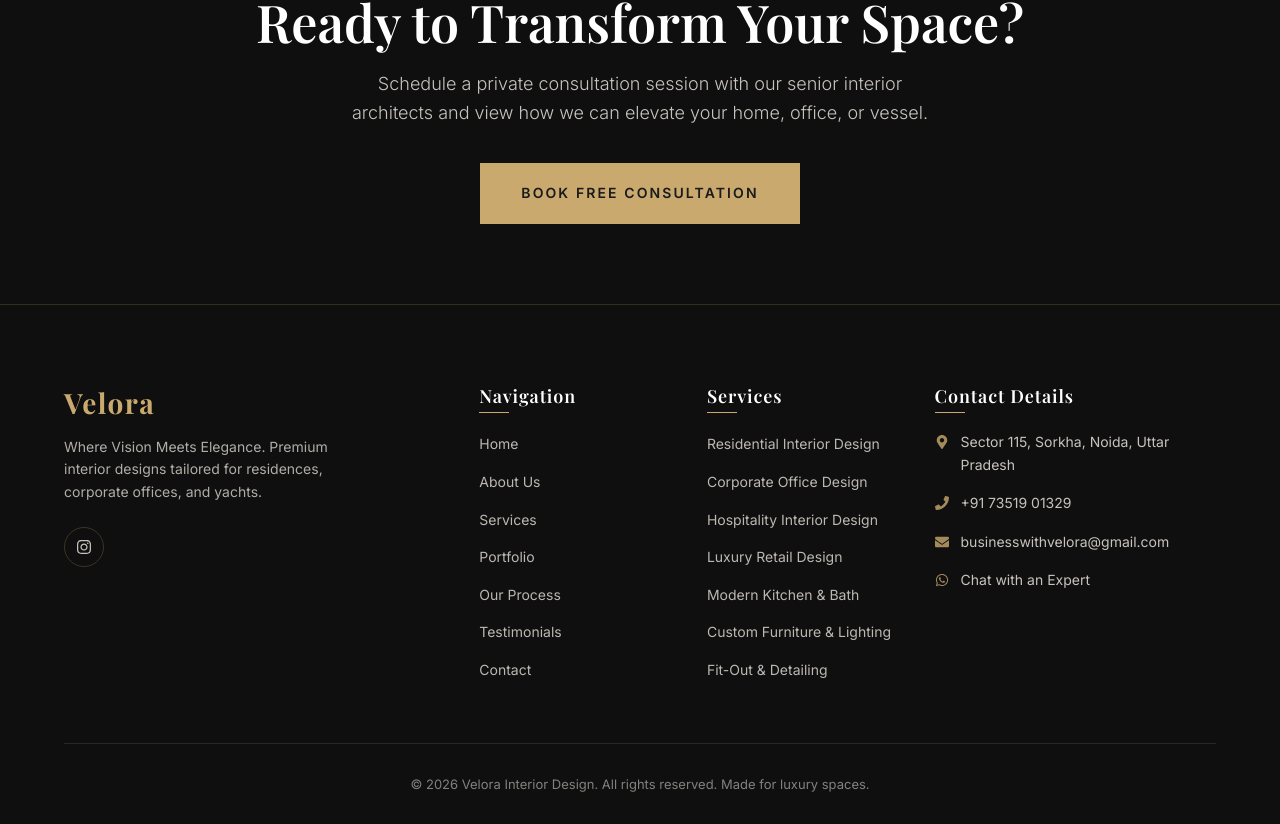
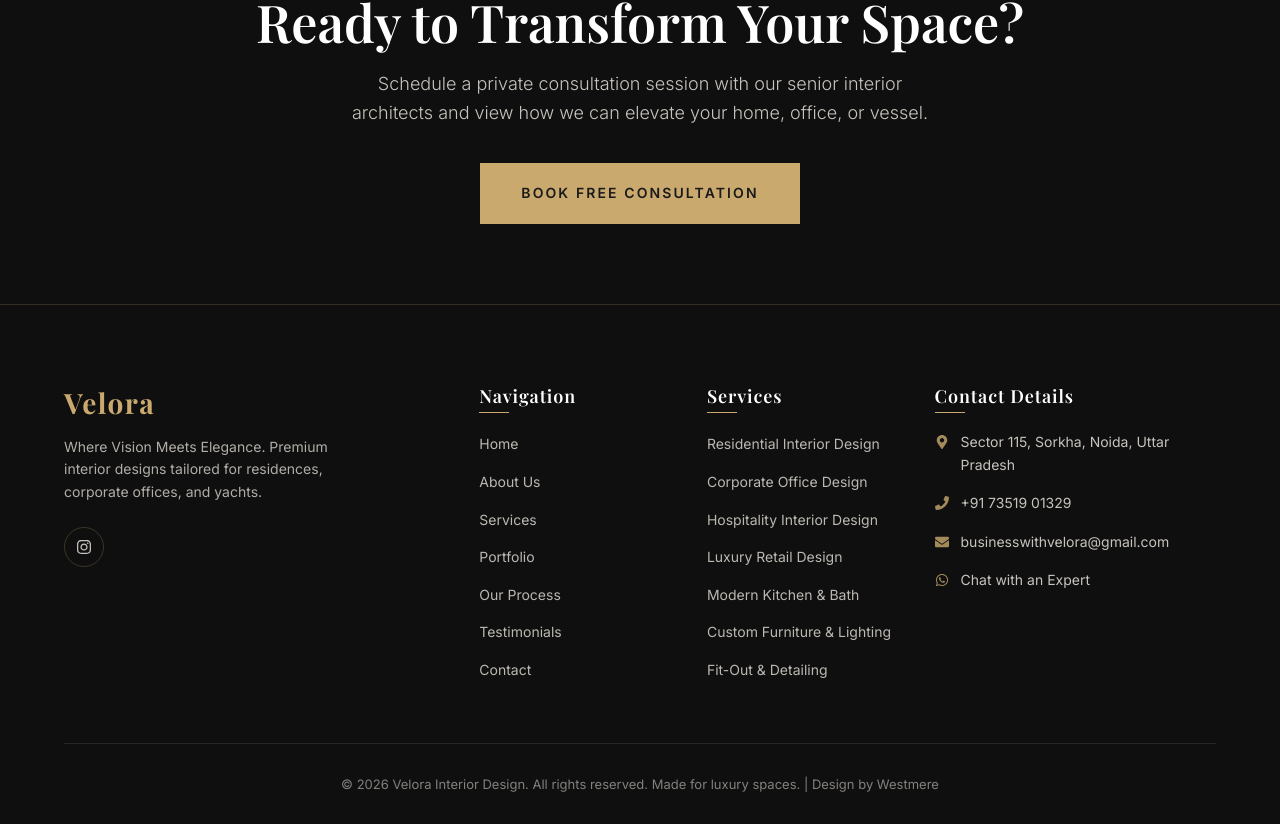
Before and after one commit to businesswithvelora/Velora-Interior-Design, a React (Vite) app: page / in a window 1280 px wide. Shown: the part 6226-7050 px from the top of the page. Built offline with nearby package versions, Linux system fonts and the light colour scheme.

Commit message:
update changes

```diff
--- a/src/components/common/Footer.jsx
+++ b/src/components/common/Footer.jsx
@@ -1,7 +1,13 @@
 /* FILE: src/components/common/Footer.jsx */
 import React from 'react';
 import { Link } from 'react-router-dom';
-import { FaInstagram, FaPinterest, FaLinkedin, FaYoutube, FaPhone, FaEnvelope, FaMapMarkerAlt, FaWhatsapp } from 'react-icons/fa';
+import {
+  FaInstagram,
+  FaPhone,
+  FaEnvelope,
+  FaMapMarkerAlt,
+  FaWhatsapp,
+} from 'react-icons/fa';
 import { services } from '../../data/services';
 
 export const Footer = () => {
@@ -15,10 +21,18 @@ export const Footer = () => {
           <div className="footer-col">
             <h3 className="footer-logo">Velora</h3>
             <p className="footer-tagline">
-              Where Vision Meets Elegance. Premium interior designs tailored for residences, corporate offices, and yachts.
+              Where Vision Meets Elegance. Premium interior designs tailored
+              for residences, corporate offices, and yachts.
             </p>
+
             <div className="footer-socials">
-              <a href="https://www.instagram.com/designvelorainterior?igsh=ZWdqZGJxY3d4YnRh&utm_source=qr" className="footer-social-icon clickable" aria-label="Instagram">
+              <a
+                href="https://www.instagram.com/designvelorainterior?igsh=ZWdqZGJxY3d4YnRh&utm_source=qr"
+                className="footer-social-icon clickable"
+                target="_blank"
+                rel="noopener noreferrer"
+                aria-label="Instagram"
+              >
                 <FaInstagram />
               </a>
             </div>
@@ -69,6 +83,7 @@ export const Footer = () => {
           {/* Column 4: Contact Information */}
           <div className="footer-col">
             <h4 className="footer-heading">Contact Details</h4>
+
             <div className="footer-info">
               <div className="footer-info-item">
                 <FaMapMarkerAlt />
@@ -81,14 +96,24 @@ export const Footer = () => {
                   Sector 115, Sorkha, Noida, Uttar Pradesh
                 </a>
               </div>
+
               <div className="footer-info-item">
                 <FaPhone />
-                <a href="tel:+91 73519 01329" className="clickable">+91 73519 01329</a>
+                <a href="tel:+917351901329" className="clickable">
+                  +91 73519 01329
+                </a>
               </div>
+
               <div className="footer-info-item">
                 <FaEnvelope />
-                <a href="mailto:businesswithvelora@gmail.com" className="clickable">businesswithvelora@gmail.com</a>
+                <a
+                  href="mailto:businesswithvelora@gmail.com"
+                  className="clickable"
+                >
+                  businesswithvelora@gmail.com
+                </a>
               </div>
+
               <div className="footer-info-item">
                 <FaWhatsapp />
                 <a
@@ -107,7 +132,16 @@ export const Footer = () => {
         {/* Bottom copyright */}
         <div className="footer-bottom">
           <p className="footer-copyright">
-            &copy; {currentYear} Velora Interior Design. All rights reserved. Made for luxury spaces.
+            &copy; {currentYear} Velora Interior Design. All rights reserved.
+            Made for luxury spaces. |{' '}
+            <a
+              href="https://westmere.io"
+              target="_blank"
+              rel="noopener noreferrer"
+              className="clickable"
+            >
+              Design by Westmere
+            </a>
           </p>
         </div>
       </div>
```
